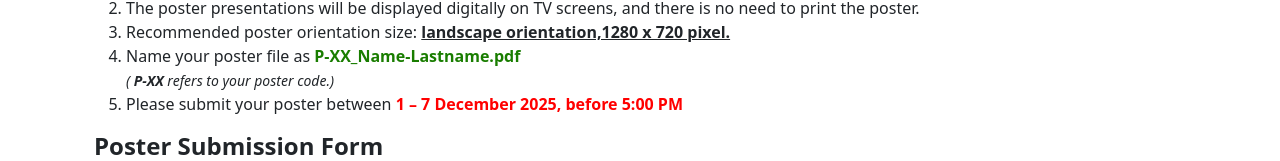
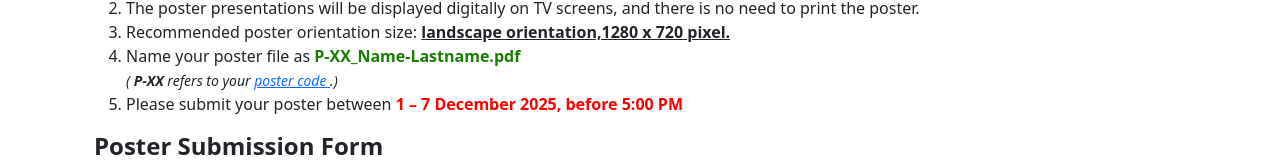
Before and after one commit to MAPSLabCU/nrctmeeting2025, a plain HTML site: page poster_submission.html in a window 1280 px wide. Shown: the part 523-684 px from the top of the page. Drawn offline with nearby package versions, Linux system fonts and the light colour scheme; some packages are replaced by stand-ins of ours; a script that the page names is missing.

Commit message:
Update poster_submission.html

```diff
--- a/poster_submission.html
+++ b/poster_submission.html
@@ -178,7 +178,9 @@
             <i>
               (
               <b>P-XX</b>
-              refers to your poster code.)
+              refers to your <a href="index.html#poster_session" target="_blank">
+                poster code
+              </a>.)
             </i>
           </small>
           <li>
```
